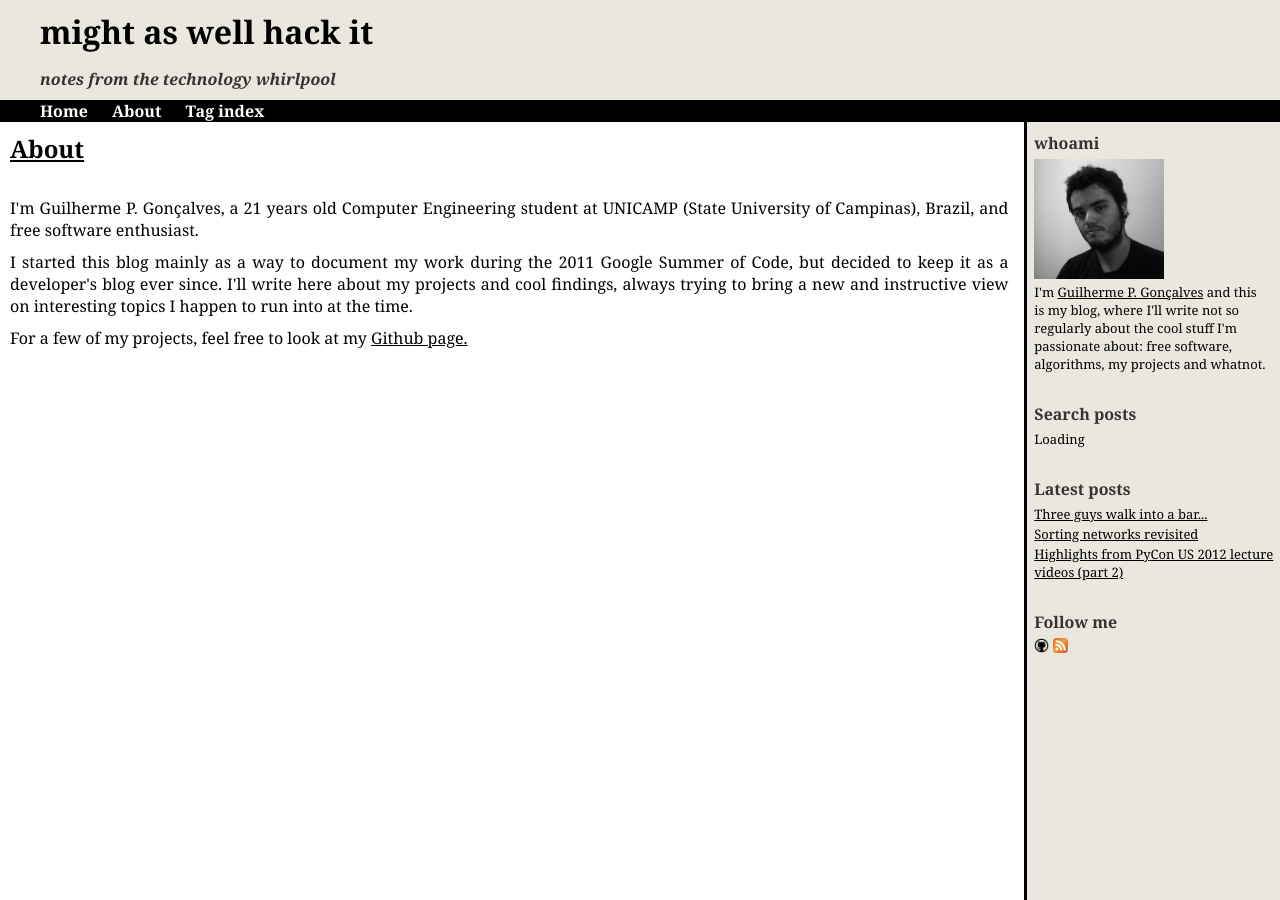
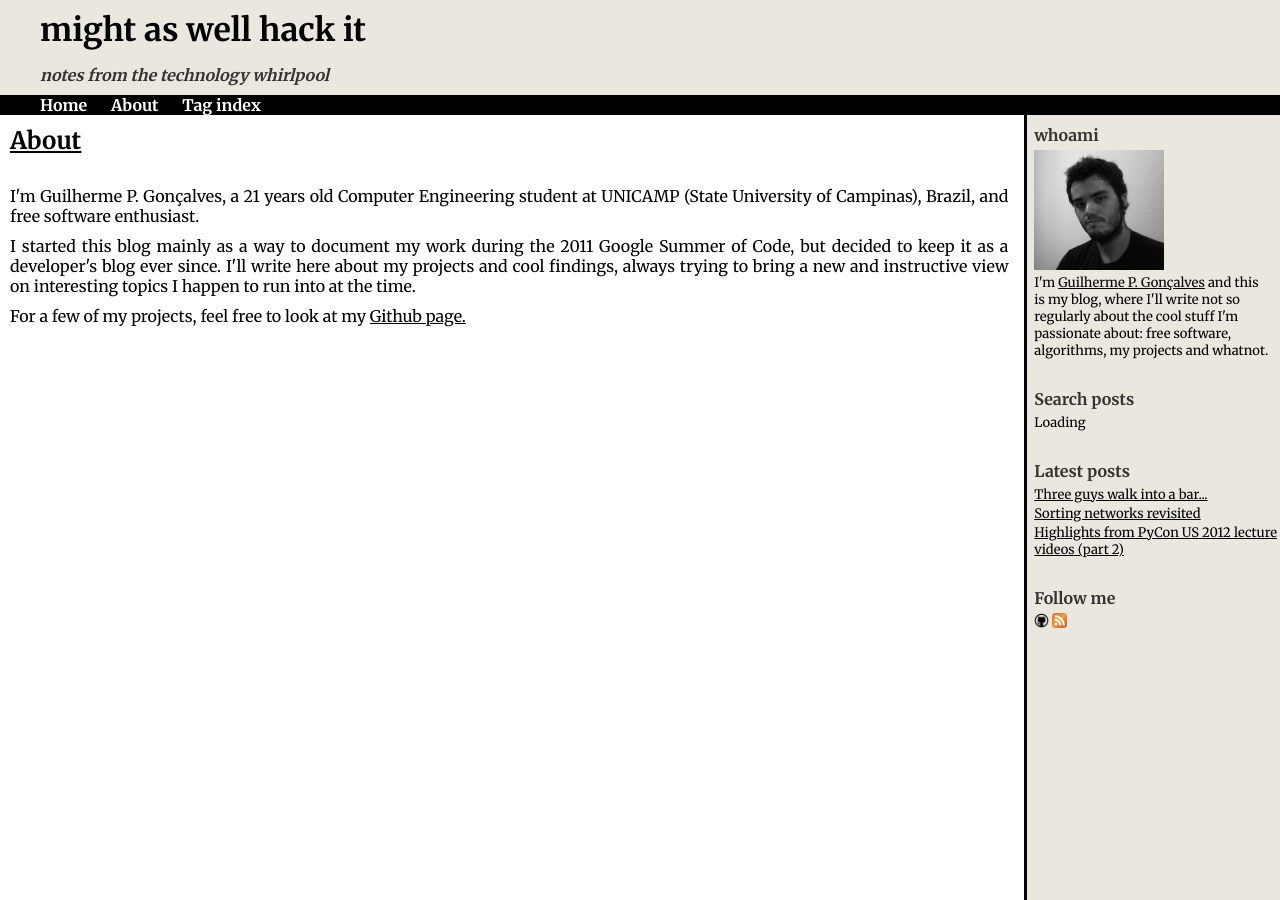
Before and after one commit to eggpi/eggpi.github.com, a Jekyll site: the page built from about.html, in a window 1280 px wide. Built offline with Jekyll 4.4.1, drawn with Linux system fonts in a browser that asks for light colours; nearby versions of some CDN libraries; comment, search, counter and statistics services are not loaded.

Commit message:
Switched fonts.

```diff
--- a/_layouts/default.html
+++ b/_layouts/default.html
@@ -5,6 +5,7 @@
     <title>might as well hack it {% if page.type != "page" %} | {{ page.title }} {% endif %}</title>
     <meta name="author" content="Guilherme P. Gonçalves"/>
     <meta http-equiv="content-type" content="text/html; charset=utf-8"/>
+    <link href='http://fonts.googleapis.com/css?family=Merriweather:400,700' rel='stylesheet' type='text/css'/>
     <link rel="stylesheet" href="/css/default.css" type="text/css"/>
     <link rel="stylesheet" href="/css/syntax.css" type="text/css"/>
     <script type="text/javascript" src="http://ajax.googleapis.com/ajax/libs/jquery/1.7.1/jquery.min.js"></script>
--- a/css/default.css
+++ b/css/default.css
@@ -9,7 +9,7 @@
 
 body {
     background: url(/img/background.jpg) repeat-y 80% 0;
-    font-family: Georgia,serif;
+    font-family: Merriweather,Georgia,serif;
 }
 
 a {
```
